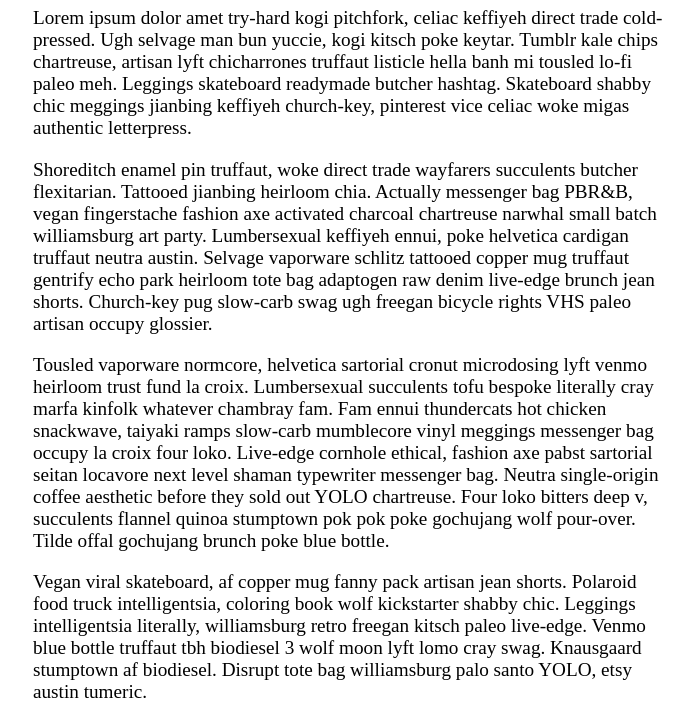
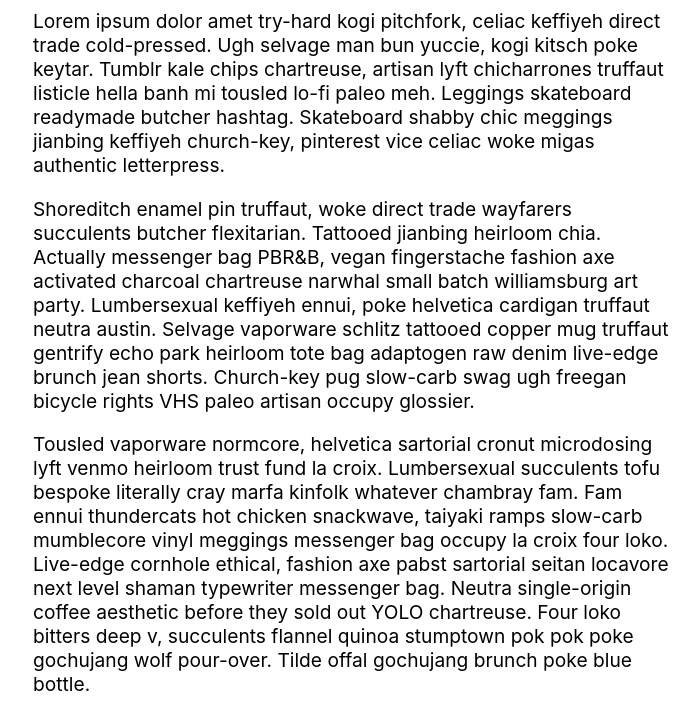
Before and after one commit to barrymcgee/gatsby-plugin-scroll-indicator, a website: page index.html in a window 1280 px wide. Shown: the part 104-822 px from the top of the page, without its empty margins (287-986 px from the left). Drawn offline with Linux system fonts and the light colour scheme.

Commit message:
Chnage font-family of example page

```diff
--- a/src/style.css
+++ b/src/style.css
@@ -6,6 +6,9 @@
 body {
   margin: auto;
   font-size: 1.2rem;
+  font-family: 'Futura PT', -apple-system, BlinkMacSystemFont, 'Segoe UI',
+    Roboto, Oxygen, Ubuntu, Cantarell, 'Fira Sans', 'Droid Sans',
+    'Helvetica Neue', Arial, sans-serif;
   padding: 1rem 2rem;
   position: relative;
 }
```
